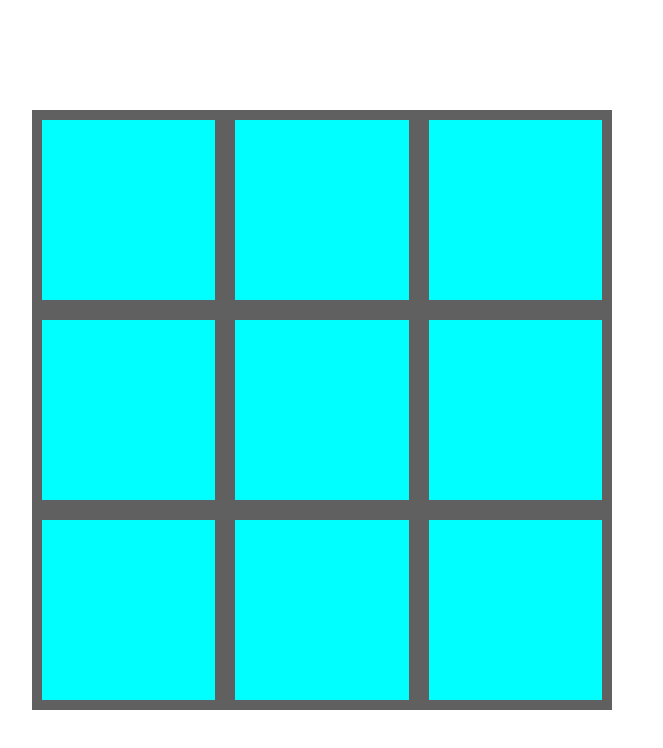
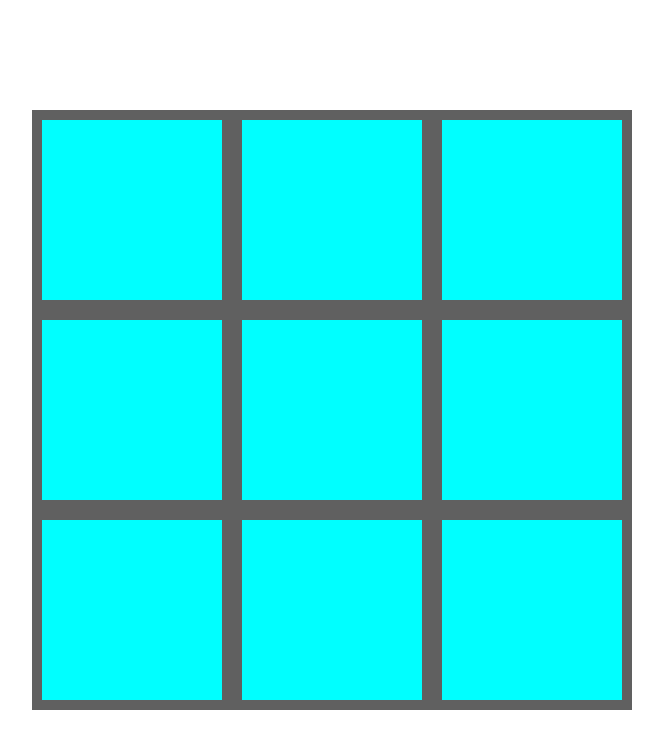
Before and after one commit to tiagopaes/jogo-da-velha, a plain HTML site: page Jogo da Velha.html in a window 1280 px wide. Shown: the whole page, without its empty margins (318-981 px from the left). Drawn offline with Linux system fonts and the light colour scheme.

Commit message:
fix resize on the table

```diff
--- a/style.css
+++ b/style.css
@@ -1,6 +1,6 @@
 table {
-	width: 600px;
-	height: 600px;
+	width: 620px;
+	height: 620px;
 	position:absolute;
 	top:50%;
 	left: 50%;
@@ -13,14 +13,9 @@ table {
 table td {
 	border: solid 10px #606060;
 	text-align: center;
-	width: 200px;
-	height: 200px;
-	font-size: 80px;
+	width: 170px;
+	height: 170px;
+	font-size: 75px;
   	font-family: "Comic Sans", Comic Sans MS, cursive;
   	color: #ff0000;
 }
-
-img {
-	width: 100px;
-	height: 100px;
-}
```
